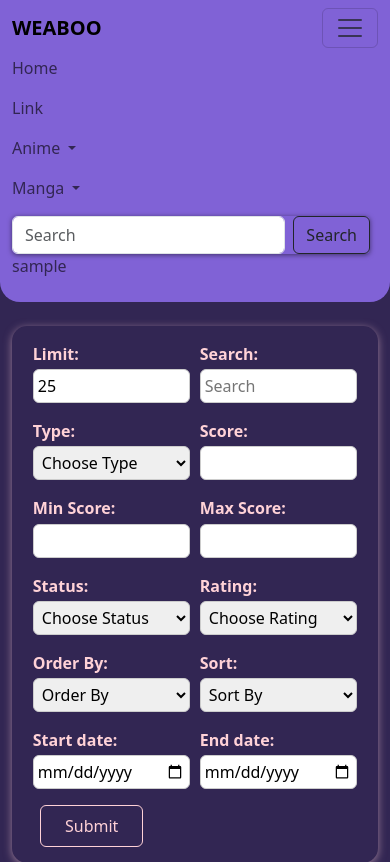
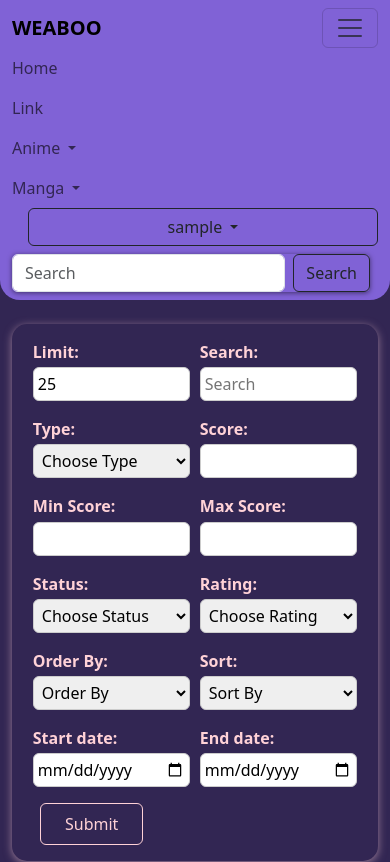
Before and after one commit to aarzoo8810/Weaboo, a Django app: page /browse/anime in a window 390 px wide, after a click that opens the changed part. Shown: the top 862 px of the page. Run offline with Django 4.2, Linux system fonts and the light colour scheme; the visitor is signed in with stand-in values (Sample User, id 1).

Commit message:
add username button

```diff
--- a/weaboo/static/base.css
+++ b/weaboo/static/base.css
@@ -50,4 +50,11 @@
    .account-btn-li a{
     margin: 0.5rem 0.5rem;
 }
+
+    .username-btn {
+        margin-left: 0;
+    }
+    .username-btn button{
+        width: 100%;
+    }
 }
--- a/weaboo/templates/base.html
+++ b/weaboo/templates/base.html
@@ -47,6 +47,18 @@
                   <li><a class="dropdown-item" href="#">Something else here</a></li>
                 </ul>
               </li>
+
+              {% if request.user.is_authenticated %}
+                <li class="nav-item dropdown username-btn ms-3">
+                  <button type="button" class="btn btn-outline-dark dropdown-toggle" data-bs-toggle="dropdown" aria-expanded="false">
+                    {{request.user.username}}
+                  </button>
+                  <ul class="dropdown-menu">
+                    <li><a class="dropdown-item" href="#">List</a></li>
+                    <li><a class="dropdown-item" href="#">Logout</a></li>
+                  </ul>
+                </li>
+              {% endif %}
             </ul>
 
             <form id="autocomplete" class="d-flex search-form autocomplete" role="search" action="{% url 'search' %}" method="GET">
@@ -54,9 +66,7 @@
               <button class="btn btn-outline-dark" type="submit">Search</button>
             </form>
 
-            {% if request.user.is_authenticated %}
-            <p>{{request.user.username}}</P>
-            {% else %}
+            {% if not request.user.is_authenticated %}
               <div class="account-btn-li">
                 <a href="#" class="btn btn-outline-dark account-btn">Sign Up</a>
               </div>
```
